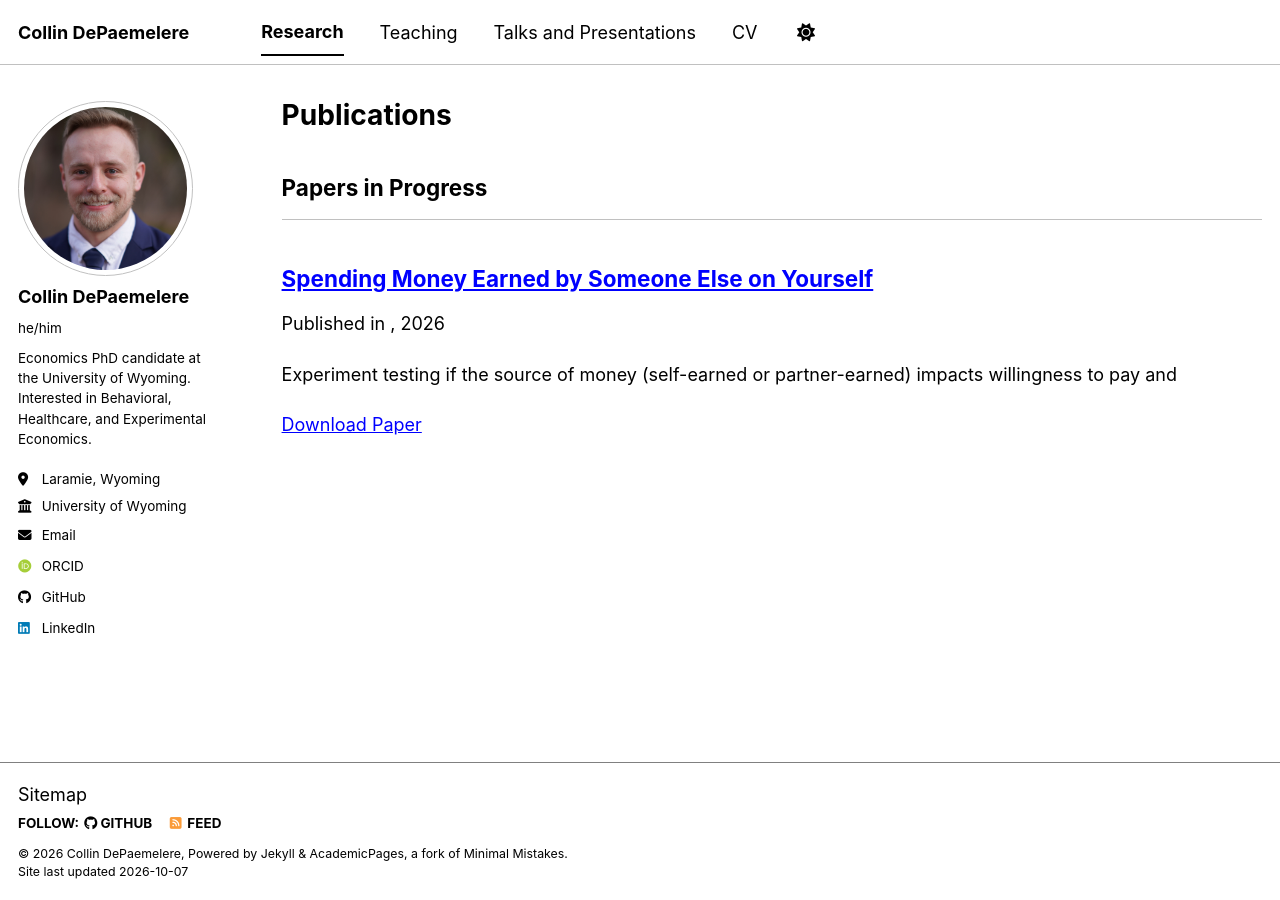
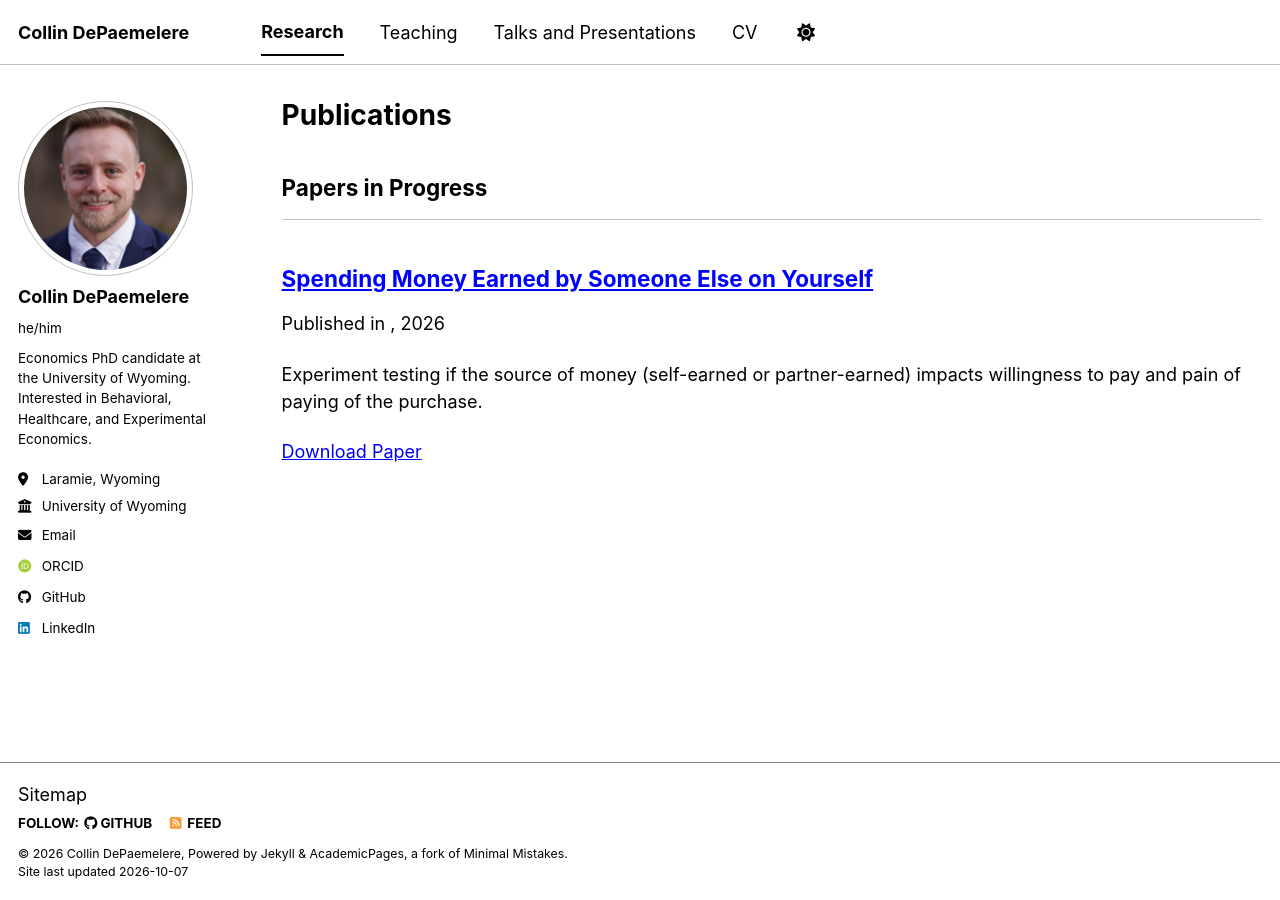
Before and after one commit to CollinDeP/collindep.github.io, a Jekyll site: the page built from _pages/publications.html, in a window 1280 px wide. Built offline with Jekyll 4.4.1, drawn with Linux system fonts in a browser that asks for light colours; some web fonts are replaced; a script bundle is joined from its source files by our own code; library files that are not in the unit come from our copies.

Commit message:
Update spending-others-money.md

```diff
--- a/_publications/spending-others-money.md
+++ b/_publications/spending-others-money.md
@@ -3,7 +3,7 @@ title: "Spending Money Earned by Someone Else on Yourself"
 collection: publications
 category: progress
 permalink: /publication/spending-others-money
-excerpt: "Experiment testing if the source of money (self-earned or partner-earned) impacts willingness to pay and "
+excerpt: "Experiment testing if the source of money (self-earned or partner-earned) impacts willingness to pay and pain of paying of the purchase."
 date: 2026-10-01
 paperurl: "/files/DePaemelere_JMP.pdf"
 ---
```
